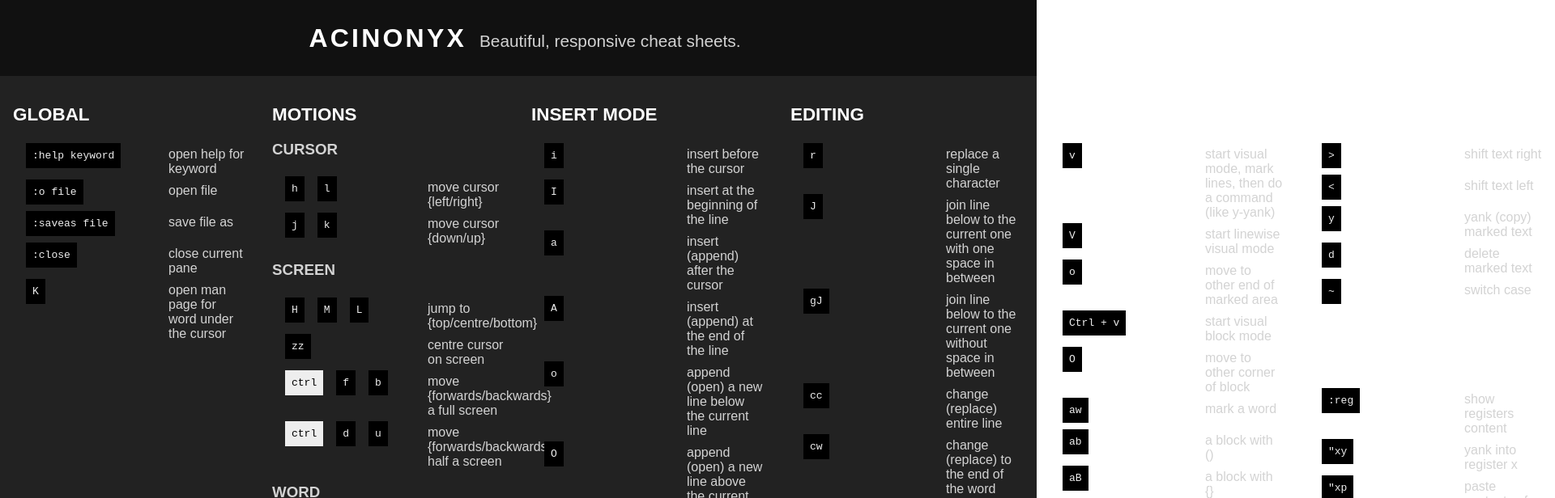
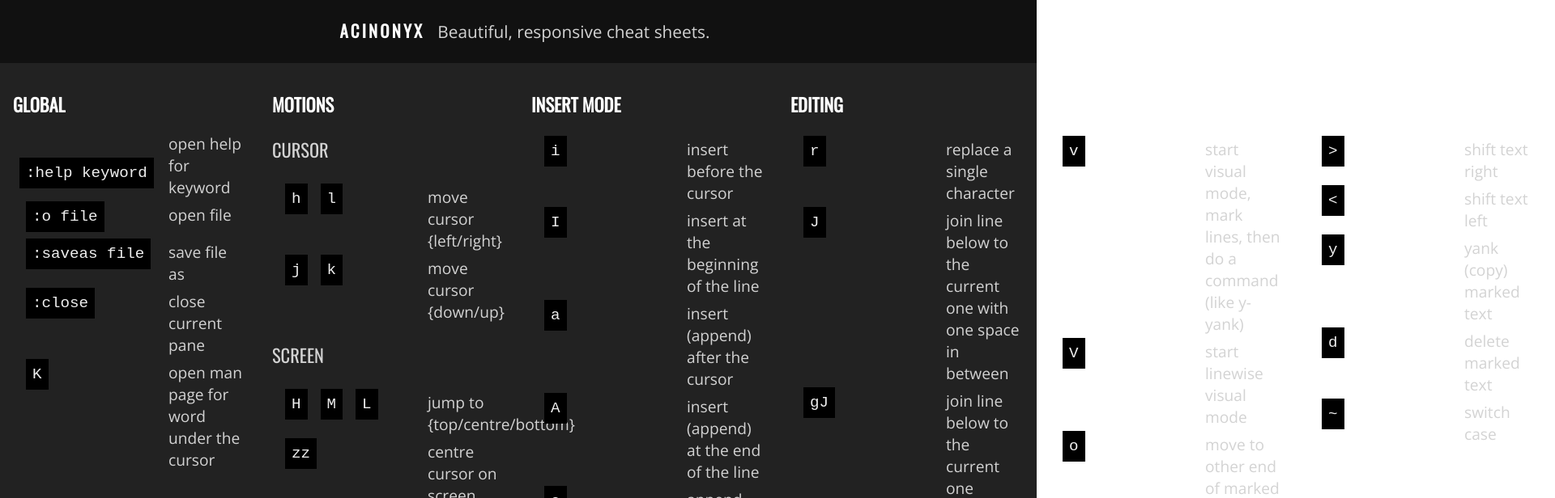
Before and after one commit to cpoliver/acinonyx, a React (Create React App) app: page / in a window 1280 px wide. Shown: the top 616 px of the page at 81% size, 1920 px wide, since content can reach past the window. Built offline with nearby package versions, Linux system fonts and the light colour scheme.

Commit message:
feat(app): Add fonts

```diff
--- a/src/index.css
+++ b/src/index.css
@@ -1,5 +1,20 @@
+@import url('https://fonts.googleapis.com/css?family=Open+Sans:300|Oswald');
+
 body {
   margin: 0;
   padding: 0;
-  font-family: sans-serif;
+  font-family: 'Open Sans', sans-serif;
+  font-size: 1.2rem;
 }
+
+h1, h2, h3 {
+  font-family: 'Oswald', sans-serif;
+}
+
+h1 {
+  font-size: 1.3rem;
+}
+
+h3 {
+  font-weight: 100;
+}
```
